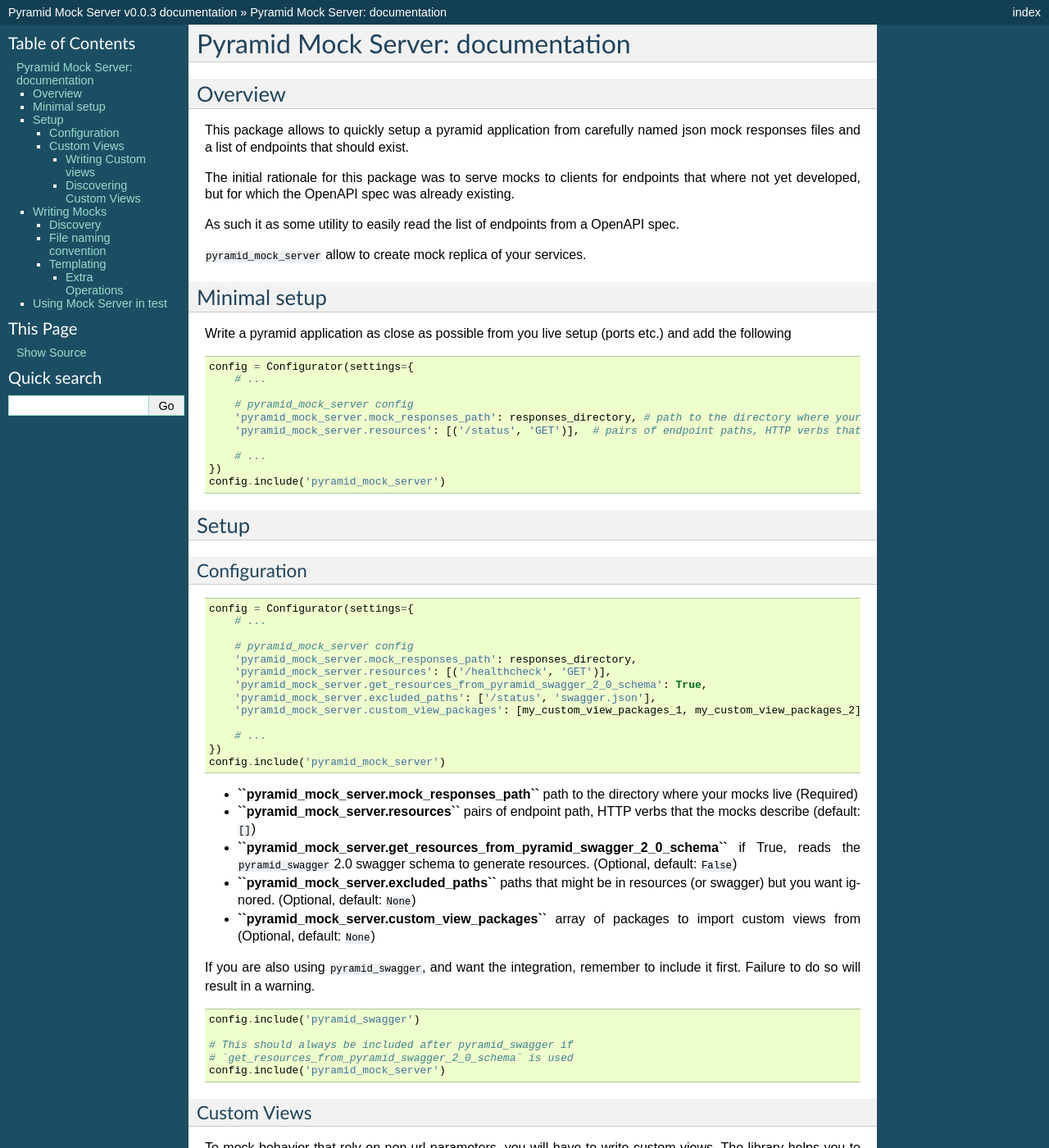
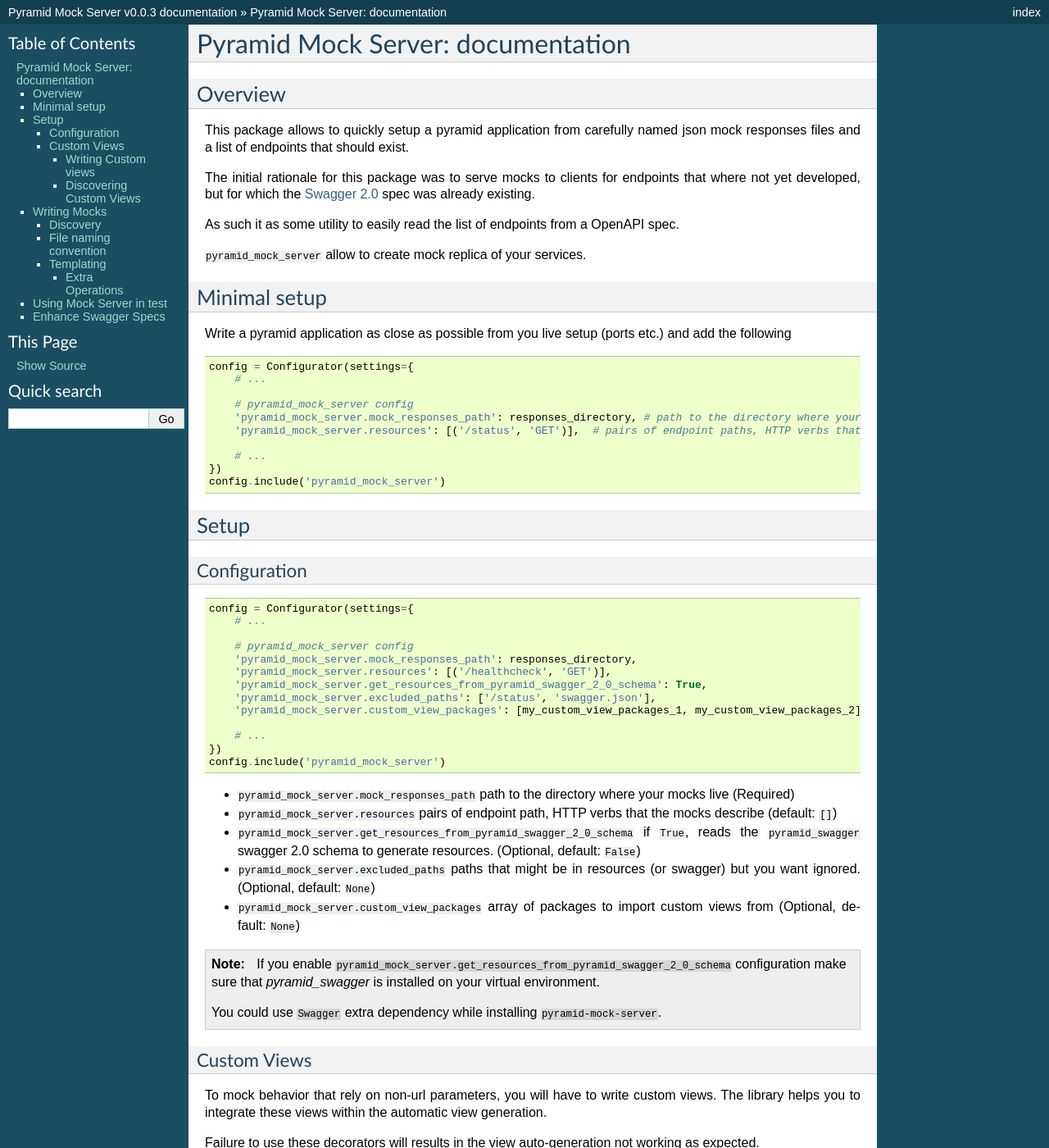
Before and after one commit to Yelp/pyramid_mock_server, a Sphinx documentation site: the page built from docs/source/index.rst, in a window 1280 px wide and 1400 px high. Shown: the whole window at 82% size. Built offline with Sphinx 7.4.7, drawn with Linux system fonts in a browser that asks for light colours; some of the changed text lies outside the part shown.

Commit message:
Update documentation

```diff
--- a/docs/source/index.rst
+++ b/docs/source/index.rst
@@ -10,7 +10,7 @@
 files and a list of endpoints that should exist.
 
 The initial rationale for this package was to serve mocks to clients for endpoints that where not
-yet developed, but for which the OpenAPI spec was already existing.
+yet developed, but for which the `Swagger 2.0 <https://github.com/OAI/OpenAPI-Specification/blob/master/versions/2.0.md>`_ spec was already existing.
 
 As such it as some utility to easily read the list of endpoints from a OpenAPI spec.
 
@@ -60,23 +60,17 @@
     config.include('pyramid_mock_server')
 
 
-* **``pyramid_mock_server.mock_responses_path``**  path to the directory where your mocks live (Required)
-* **``pyramid_mock_server.resources``** pairs of endpoint path, HTTP verbs that the mocks describe (default: ``[]``)
-* **``pyramid_mock_server.get_resources_from_pyramid_swagger_2_0_schema``** if True, reads the ``pyramid_swagger`` 2.0 swagger schema to generate resources. (Optional, default: ``False``)
-* **``pyramid_mock_server.excluded_paths``** paths that might be in resources (or swagger) but you want ignored. (Optional, default: ``None``)
-* **``pyramid_mock_server.custom_view_packages``** array of packages to import custom views from (Optional, default: ``None``)
+* ``pyramid_mock_server.mock_responses_path``  path to the directory where your mocks live (Required)
+* ``pyramid_mock_server.resources`` pairs of endpoint path, HTTP verbs that the mocks describe (default: ``[]``)
+* ``pyramid_mock_server.get_resources_from_pyramid_swagger_2_0_schema`` if ``True``, reads the ``pyramid_swagger`` swagger 2.0 schema to generate resources. (Optional, default: ``False``)
+* ``pyramid_mock_server.excluded_paths`` paths that might be in resources (or swagger) but you want ignored. (Optional, default: ``None``)
+* ``pyramid_mock_server.custom_view_packages`` array of packages to import custom views from (Optional, default: ``None``)
 
 
-If you are also using ``pyramid_swagger``, and want the integration, remember to include it first.
-Failure to do so will result in a warning.
+.. note::
+    If you enable ``pyramid_mock_server.get_resources_from_pyramid_swagger_2_0_schema`` configuration make sure that `pyramid_swagger` is installed on your virtual environment.
 
-.. code-block:: python
-
-    config.include('pyramid_swagger')
-
-    # This should always be included after pyramid_swagger if
-    # `get_resources_from_pyramid_swagger_2_0_schema` is used
-    config.include('pyramid_mock_server')
+    You could use ``Swagger`` extra dependency while installing ``pyramid-mock-server``.
 
 Custom Views
 ^^^^^^^^^^^^
@@ -276,3 +270,32 @@
         Test that all views (URL, HTTP operation) respond HTTP 200.
         """
         mock_app.request(path, method=request_method, status=200)
+
+Enhance Swagger Specs
+---------------------
+While working on the implementation of Swagger 2.0 endpoint could nice to have examples of responses in the swagger specs themselves
+
+.. code-block:: yaml
+
+    swagger: "2.0"
+    info:
+        title: Swagger Mock Server Test Spec
+        version: 1.0.0
+    produces: [application/json]
+    paths:
+      /endpoint:
+        get:
+          responses:
+            '200':
+              description: OK response
+              schema:
+                type: string
+              examples:
+                application/json:
+                  "example of response"
+
+
+``pyramid-mock-server`` provides a cli tool, ``pyramid-mock-server-spec-enhancer`` , to injects mock server responses into the examples section of the swagger specs.
+
+.. note::
+    To use the tool you need to install the library with ``cli`` extra dependency (``pip install pyramid-mock-server[cli]``)
```
